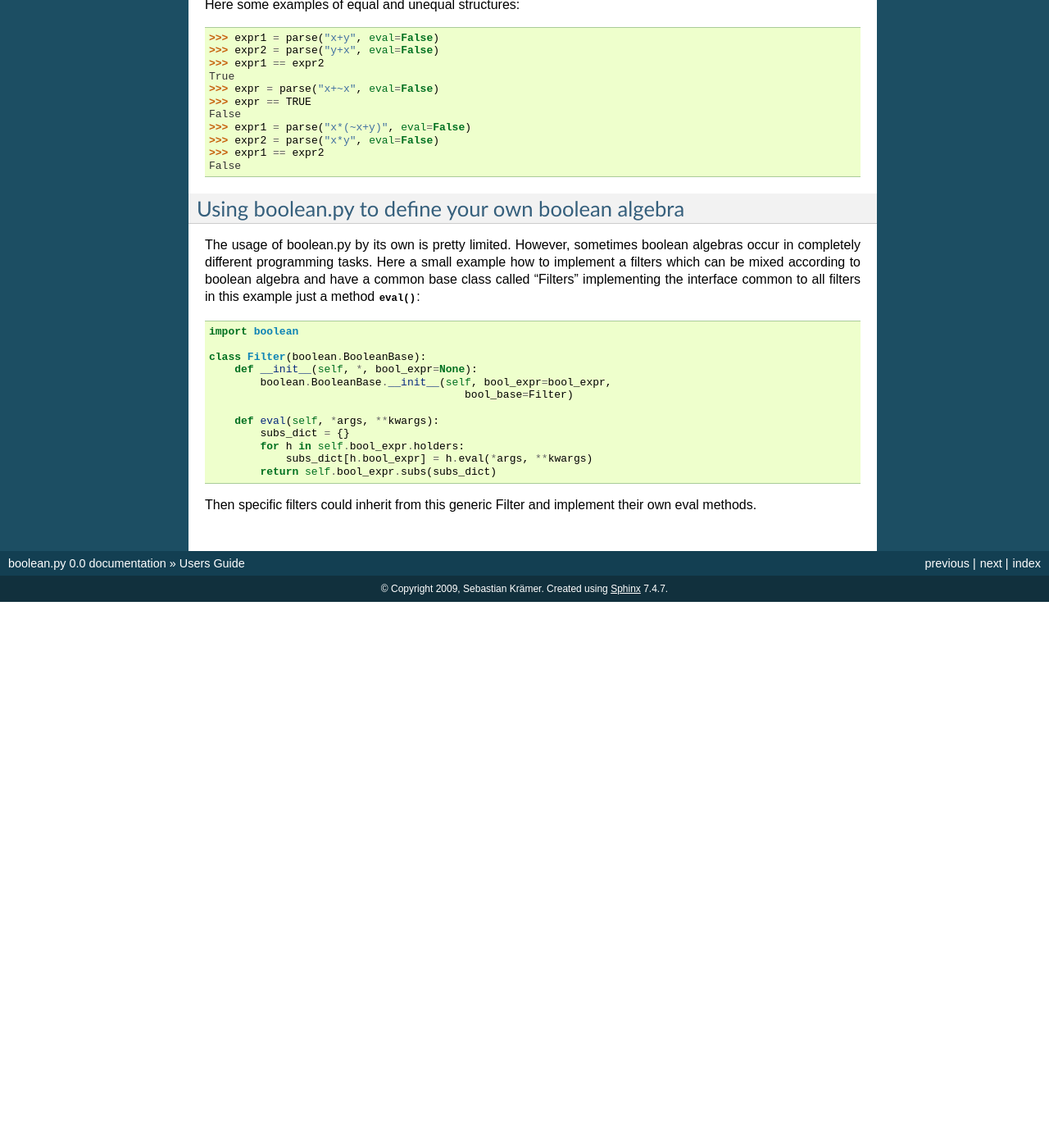
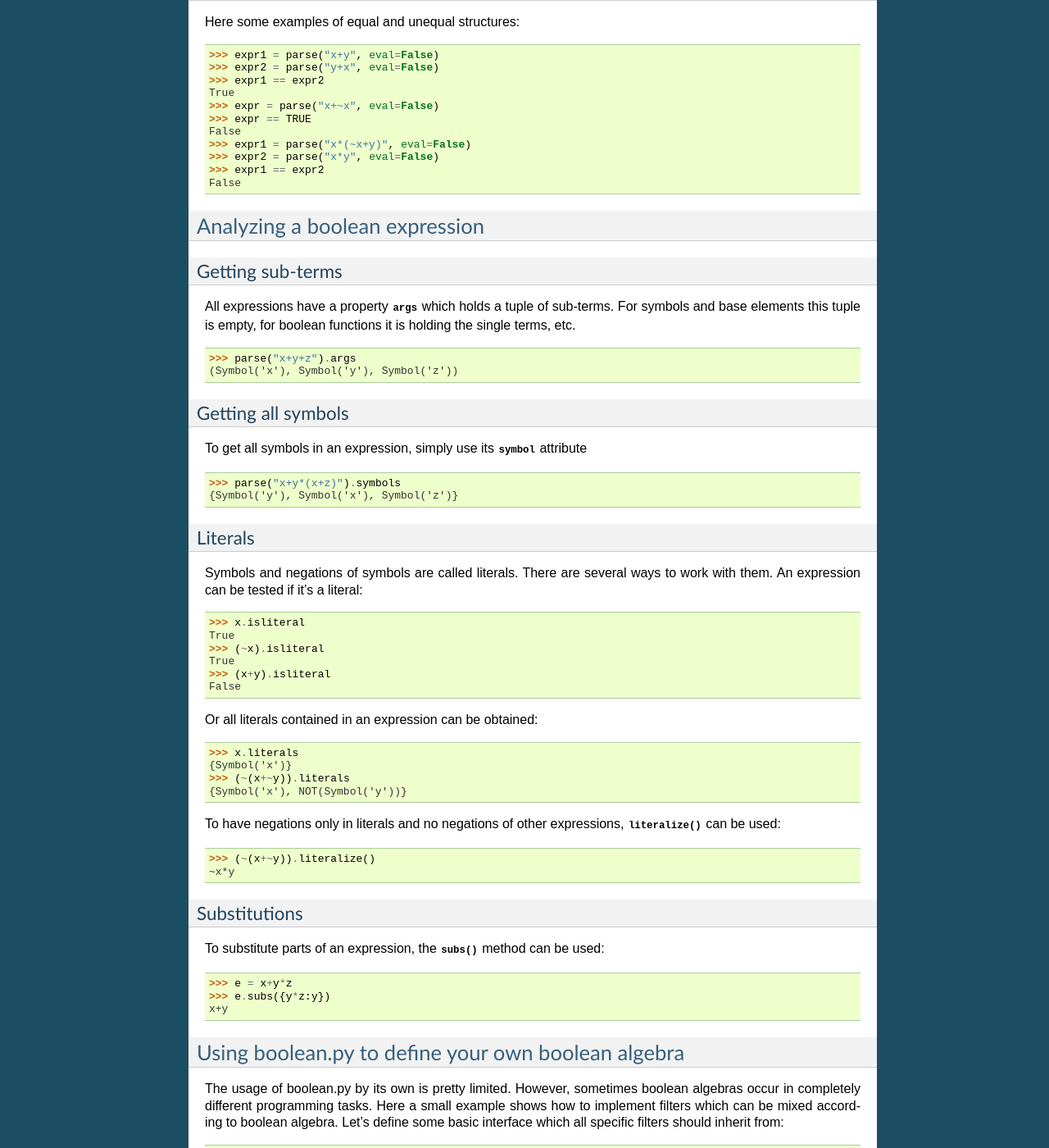
Before and after one commit to bastikr/boolean.py, a Sphinx documentation site: the page built from docs/users_guide.rst, in a window 1280 px wide and 1400 px high, scrolled down 3205 px. Shown: the whole window at 82% size. Built offline with Sphinx 7.4.7, drawn with Linux system fonts in a browser that asks for light colours; formulas are drawn with MathJax 3; before the commit the page ends 3939 px from its top, so only the background shows below that; some of the changed text lies outside the part shown.

Commit message:
Some small updates.

```diff
--- a/docs/concepts.rst
+++ b/docs/concepts.rst
@@ -13,8 +13,8 @@ Basic Definitions
 -----------------
 
 
-Set of Base Elements
-^^^^^^^^^^^^^^^^^^^^
+Boolean Domain
+^^^^^^^^^^^^^^
 
 S := {1, 0}
 
--- a/docs/development_guide.rst
+++ b/docs/development_guide.rst
@@ -100,7 +100,7 @@ Symbol
 Function
 ^^^^^^^^
 
-A function can take an amount of arguments according to it's order. These
+A function can take an amount of arguments according to its order. These
 arguments may have the following types and are adequately processed:
 
 * :obj:`Expression`
--- a/docs/users_guide.rst
+++ b/docs/users_guide.rst
@@ -118,7 +118,8 @@ simplifications are carried out and then the result is returned:
     >>> print (x*y) + (x*~y)
     x
 
-In detail the following laws are used recursively on every subterm of + and \*:
+In detail the following laws are used recursively on every sub-term of +
+and \*:
 
 * :ref:`associativity`
 * :ref:`annihilator`
@@ -223,19 +224,78 @@ Here some examples of equal and unequal structures:
     False
 
 
+Analyzing a boolean expression
+------------------------------
+
+Getting sub-terms
+^^^^^^^^^^^^^^^^^
+
+All expressions have a property :attr:`args` which holds a tuple of sub-terms.
+For symbols and base elements this tuple is empty, for boolean functions it is
+holding the single terms, etc. ::
+
+    >>> parse("x+y+z").args
+    (Symbol('x'), Symbol('y'), Symbol('z'))
+
+Getting all symbols
+^^^^^^^^^^^^^^^^^^^
+
+To get all symbols in an expression, simply use its :attr:`symbol` attribute ::
+
+    >>> parse("x+y*(x+z)").symbols
+    {Symbol('y'), Symbol('x'), Symbol('z')}
+
+
+Literals
+^^^^^^^^
+
+Symbols and negations of symbols are called literals. There are several ways
+to work with them. An expression can be tested if it's a literal::
+
+    >>> x.isliteral
+    True
+    >>> (~x).isliteral
+    True
+    >>> (x+y).isliteral
+    False
+
+Or all literals contained in an expression can be obtained::
+
+    >>> x.literals
+    {Symbol('x')}
+    >>> (~(x+~y)).literals
+    {Symbol('x'), NOT(Symbol('y'))}
+
+To have negations only in literals and no negations of other expressions,
+:meth:`literalize` can be used::
+
+    >>> (~(x+~y)).literalize()
+    ~x*y
+
+
+Substitutions
+^^^^^^^^^^^^^
+
+To substitute parts of an expression, the :meth:`subs` method can be used::
+
+    >>> e = x+y*z
+    >>> e.subs({y*z:y})
+    x+y
+
 Using boolean.py to define your own boolean algebra
 ---------------------------------------------------
 
 The usage of boolean.py by its own is pretty limited. However, sometimes
 boolean algebras occur in completely different programming tasks. Here a small
-example how to implement a filters which can be mixed according to boolean
-algebra and have a common base class called "Filters" implementing the
-interface common to all filters in this example just a method :meth:`eval`::
+example shows how to implement filters which can be mixed according to boolean
+algebra.
+Let's define some basic interface which all specific filters should inherit
+from::
 
 
     import boolean
 
-    class Filter(boolean.BooleanBase):
+    class Filter(boolean.BooleanAlgebra):
         def __init__(self, *, bool_expr=None):
             boolean.BooleanBase.__init__(self, bool_expr=bool_expr,
                                             bool_base=Filter)
@@ -245,6 +305,3 @@ interface common to all filters in this example just a method :meth:`eval`::
             for h in self.bool_expr.holders:
                 subs_dict[h.bool_expr] = h.eval(*args, **kwargs)
             return self.bool_expr.subs(subs_dict)
-
-Then specific filters could inherit from this generic Filter and implement
-their own eval methods.
```
Also changed, not shown: other parts of docs/users_guide.rst (+2 -2 lines), 2 other files.
